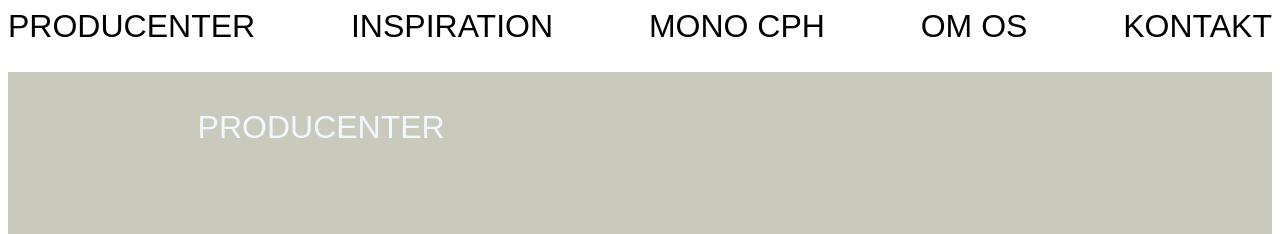
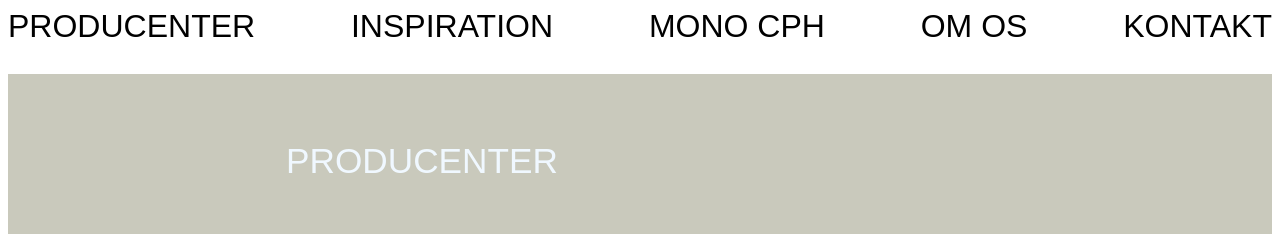
Before and after one commit to andr52j9/mono_cph_website, a plain HTML site: page producenter.html in a window 1280 px wide. Shown: the top 234 px of the page. Drawn offline with Linux system fonts and the light colour scheme; a web font is replaced by a local one.

Commit message:
rettelse af overskrift

```diff
--- a/producenter.css
+++ b/producenter.css
@@ -1,3 +1,5 @@
+/*Mobile first*/
+
 img {
   width: 100%;
 }
@@ -14,12 +16,16 @@ main {
 
 h2 {
   font-family: futura-pt, sans-serif;
-  font-weight: 400;
+  font-weight: 500;
   font-size: 1.4rem;
   font-style: normal;
   color: aliceblue;
   margin-left: 34%;
+  position: relative;
+  top: 10px;
 }
+
+/*computer size*/
 
 @media (min-width: 800px) {
   img {
@@ -30,12 +36,13 @@ h2 {
 
   h2 {
     font-family: futura-pt, sans-serif;
-    font-weight: 400;
-    font-size: 2rem;
+    font-weight: 500;
+    font-size: 2.2rem;
     font-style: normal;
     color: aliceblue;
-    margin-left: 12%;
-    padding: 3%;
+    margin-left: 22%;
+    position: relative;
+    top: 67px;
   }
 
   /*iframe {
@@ -49,7 +56,7 @@ h2 {
     display: grid;
     place-items: center;
     aspect-ratio: 1765 / 3472;
-    width: 90%;
+    width: 80%;
     margin-inline: auto;
     padding-bottom: 1rem;
   }
--- a/producenter.html
+++ b/producenter.html
@@ -26,7 +26,9 @@
     </header>
     <main>
       <div id="baggrund"></div>
-      <h2>PRODUCENTER</h2>
+      <div id="overskrift">
+        <h2>PRODUCENTER</h2>
+      </div>
       <div class="brands">
         <img src="billeder/logo.png" alt="logovaeg" />
       </div>
```
